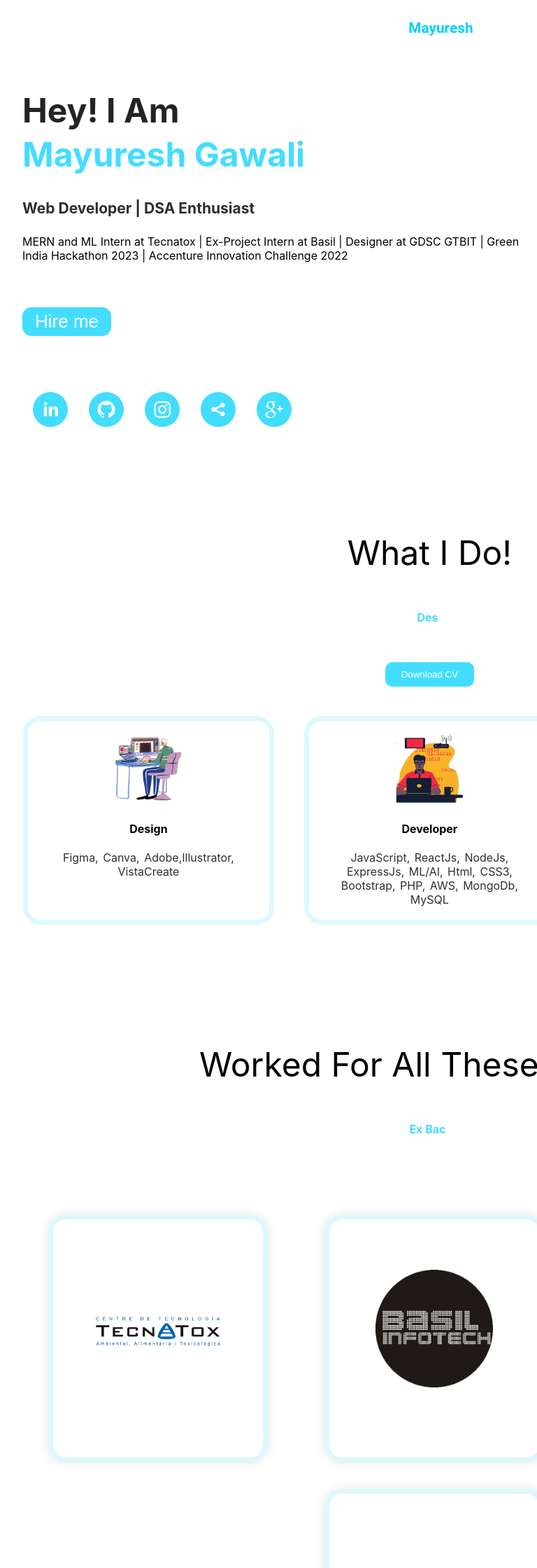
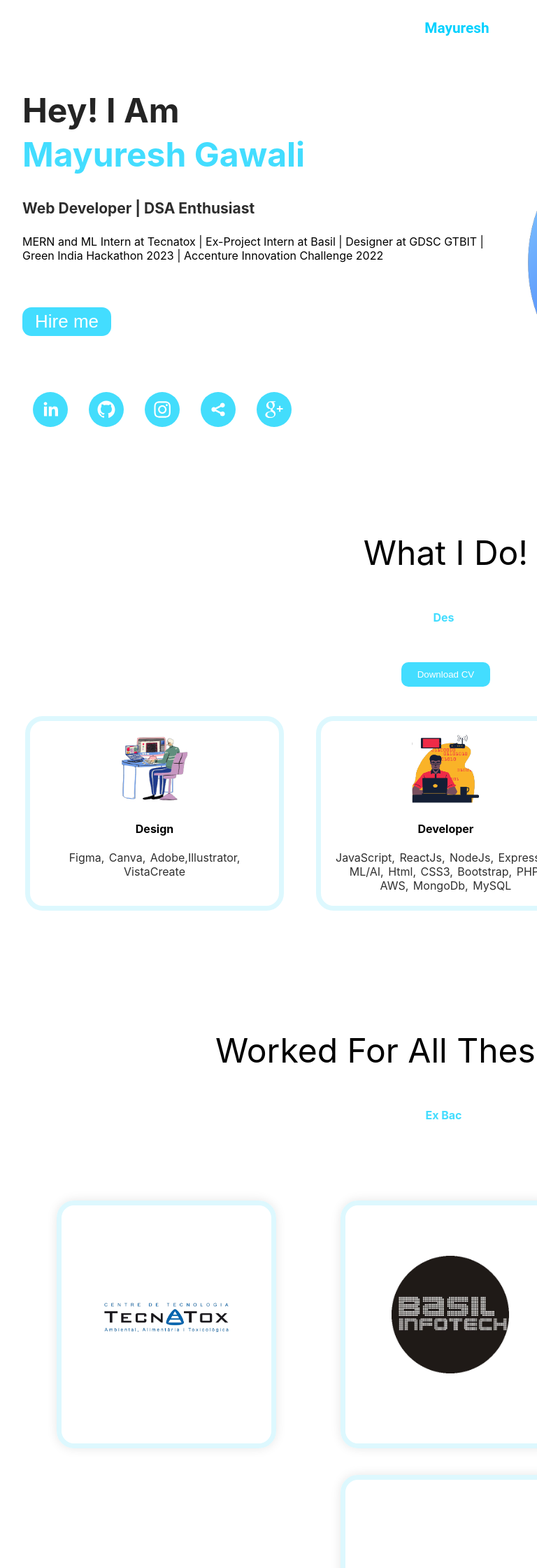
Before and after one commit to Mayur5012/Me, a React (Create React App) app: page / in a window 768 px wide. Shown: the top 2240 px of the page at 70% size. Built offline with nearby package versions, Linux system fonts and the light colour scheme.

Commit message:
tablet minor changes

```diff
--- a/public/index.html
+++ b/public/index.html
@@ -3,7 +3,9 @@
   <head>
     <meta charset="utf-8" />
     <link rel="icon" href="%PUBLIC_URL%/favicon.ico" />
-    <meta name="viewport" content="width=device-width, initial-scale=1" />
+    <meta name="viewport" content="width=device-width">
+
+    <!-- <meta name="viewport" content="width=device-width, initial-scale=1" /> -->
     <meta name="theme-color" content="#000000" />
     <meta
       name="description"
--- a/src/components/Contact/Contact.css
+++ b/src/components/Contact/Contact.css
@@ -116,7 +116,7 @@
 
   }
 
-  @media screen and (min-width: 540px) and (max-width:800px){
+  @media screen and (min-width: 540px) and (max-width:900px){
   .contact-form{
     width: 140%;
   }
--- a/src/components/Experience/Experience.css
+++ b/src/components/Experience/Experience.css
@@ -107,8 +107,8 @@
   line-height: 1.2;
   margin-top: 2rem;
 }
-@media screen and (min-width: 540px) and (max-width:800px){
+@media screen and (min-width: 540px) and (max-width:900px){
   .mainExperience{
-    width: 160%;
+    width: 166%;
   }
   }
--- a/src/components/Footer/Footer.css
+++ b/src/components/Footer/Footer.css
@@ -42,8 +42,8 @@
     width: 130%;
   }
 }
-@media screen and (min-width: 540px) and (max-width:800px){
+@media screen and (min-width: 540px) and (max-width:900px){
   .footer{
-    width: 160%;
+    width: 166%;
   }
   }
--- a/src/components/Intro/Intro.css
+++ b/src/components/Intro/Intro.css
@@ -71,8 +71,8 @@
   }
 
 }
-@media screen and (min-width: 540px) and (max-width:800px){
+@media screen and (min-width: 540px) and (max-width:900px){
   .Intro{
-    width: 160%;
+    width: 155%;
   }
   }
--- a/src/components/Navbar/Navbar.css
+++ b/src/components/Navbar/Navbar.css
@@ -59,9 +59,9 @@
     font-size: 1.8rem;
   }
 }
-@media screen and (min-width: 540px) and (max-width:800px){
+@media screen and (min-width: 540px) and (max-width:900px){
   .n-wrapper{
-    width: 160%;
+    width: 166%;
   }
   .n-list {
     display: none;
--- a/src/components/Portfolio/Portfolio.css
+++ b/src/components/Portfolio/Portfolio.css
@@ -57,8 +57,8 @@
   }
 
 
-  @media screen and (min-width: 540px) and (max-width:800px){
+  @media screen and (min-width: 540px) and (max-width:900px){
     .portfolio{
-      width: 160%;
+      width: 166%;
     }
     }
--- a/src/components/Skills/Skill.css
+++ b/src/components/Skills/Skill.css
@@ -44,6 +44,7 @@
 
 @media screen and (max-width: 480px){
     .skill{
+        margin-left: 2rem;
         flex-direction: column;
     }
     .skillCard{
@@ -55,8 +56,9 @@
     margin-top: 4rem;
     }
 }
-@media screen and (min-width: 540px) and (max-width:800px){
+@media screen and (min-width: 540px) and (max-width:900px){
     .skillContainer{
-      width: 160%;
+      width: 166%;
+      /* margin-left: 3rem; */
     }
     }
```
